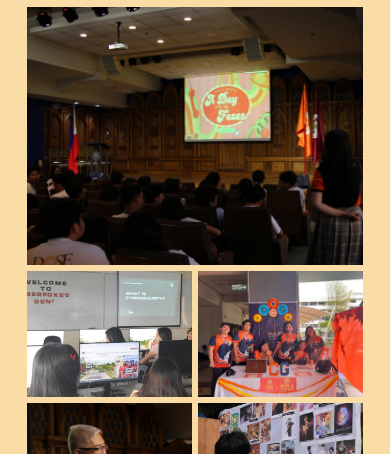
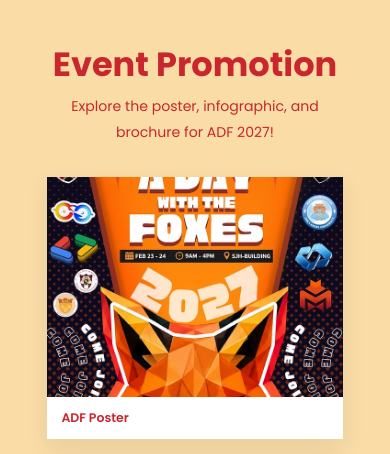
Before and after one commit to hiejie/adf-project, a web app: file home.html in a window 390 px wide. Shown: the part 5010-5464 px from the top of the page. Run offline with its HTML, style and script files only (its server is not run), Linux system fonts and the light colour scheme.

Commit message:
updated home and feature page

```diff
--- a/css/home.css
+++ b/css/home.css
@@ -1081,6 +1087,92 @@ p {
   margin: 55px auto 0;
 
   text-align: left;
+}
+
+.event-promotion {
+  width: 88%;
+  max-width: 1200px;
+  margin: 55px auto 0;
+  text-align: center;
+}
+
+.event-promotion-header {
+  display: flex;
+  flex-direction: column;
+  align-items: center;
+  justify-content: center;
+  gap: 30px;
+}
+
+.event-promotion h2 {
+  margin: 8px 0 12px;
+  color: var(--red);
+}
+
+.event-promotion-header > div > p:last-child {
+  max-width: 560px;
+  margin: 0 auto;
+  color: var(--red);
+  font-size: 0.88rem;
+  line-height: 1.8;
+}
+
+.event-promotion-btn {
+  display: inline-flex;
+  align-items: center;
+  justify-content: center;
+  padding: 11px 30px;
+  border: 1.5px solid var(--red);
+  border-radius: 50px;
+  color: var(--red);
+  font-size: 0.75rem;
+  font-weight: 600;
+  white-space: nowrap;
+  transition: background 0.2s ease, color 0.2s ease;
+}
+
+.event-promotion-btn:hover {
+  background: var(--red);
+  color: var(--white);
+}
+
+.event-promotion .event-promotion-btn {
+  flex-shrink: 0;
+}
+
+.promotion-gallery {
+  display: grid;
+  grid-template-columns: repeat(3, minmax(0, 1fr));
+  gap: 18px;
+  margin-top: 32px;
+}
+
+.promotion-gallery-card {
+  display: flex;
+  flex-direction: column;
+  overflow: hidden;
+  background: var(--white);
+  color: var(--red);
+  cursor: zoom-in;
+  text-align: left;
+  box-shadow: 0 8px 22px rgba(22, 43, 69, 0.08);
+}
+
+.promotion-gallery-card img {
+  width: 100%;
+  height: 220px;
+  object-fit: cover;
+  transition: transform 0.3s ease;
+}
+
+.promotion-gallery-card:hover img {
+  transform: scale(1.03);
+}
+
+.promotion-gallery-card span {
+  padding: 12px 14px;
+  font-size: 0.78rem;
+  font-weight: 600;
 }
 
 .gallery-label {
@@ -1605,6 +1710,18 @@ p {
     font-size: 0.8rem;
   }
 
+  .event-promotion {
+    margin-top: 40px;
+  }
+
+  .event-promotion-header {
+    gap: 20px;
+  }
+
+  .promotion-gallery {
+    grid-template-columns: 1fr;
+  }
+
   /* Gallery */
 
   .join-gallery {
--- a/home.html
+++ b/home.html
@@ -128,7 +128,7 @@
           for more information.
         </p>
 
-        <!--<a href="register.html" class="btn">Register Now!</a>-->
+        <a href="#register" class="btn">Register Now!</a>
       </div>
 
       <div class="about-curve">
@@ -375,84 +375,41 @@
         </a>
       </div>
 
-       <!-- Photo Gallery -->
-  <div class="join-gallery" id="photo-gallery">
-
-    <p class="gallery-label">PHOTO GALLERY</p>
-
-    <div class="join-gallery-grid">
-
-      <!-- Large Photo -->
-      <a class="gallery-item gallery-main" href="#gallery-photo-1" aria-label="View Highlights from ADF2027 photo enlarged">
-        <img
-          src="images/gallery/gallery-1.jpg"
-          alt="Highlights from ADF2027"
-        >
-      </a>
-
-
-      <!-- Small Photo 1 -->
-      <a class="gallery-item" href="#gallery-photo-2" aria-label="View ADF2027 event photo 2 enlarged">
-        <img
-          src="images/gallery/gallery-2.jpg"
-          alt="ADF2027 event photo 2"
-        >
-      </a>
-
-
-      <!-- Small Photo 2 -->
-      <a class="gallery-item" href="#gallery-photo-3" aria-label="View ADF2027 event photo 3 enlarged">
-        <img
-          src="images/gallery/gallery-3.jpg"
-          alt="ADF2027 event photo 3"
-        >
-      </a>
-
-
-      <!-- Small Photo 3 -->
-      <a class="gallery-item" href="#gallery-photo-4" aria-label="View ADF2027 event photo 4 enlarged">
-        <img
-          src="images/gallery/gallery-4.jpg"
-          alt="ADF2027 event photo 4"
-        >
-      </a>
-
-
-      <!-- Small Photo 4 -->
-      <a class="gallery-item" href="#gallery-photo-5" aria-label="View ADF2027 event photo 5 enlarged">
-        <img
-          src="images/gallery/gallery-5.jpg"
-          alt="ADF2027 event photo 5"
-        >
-      </a>
-
+      <div class="event-promotion">
+        <div class="event-promotion-header">
+          <div>
+            <h2>Event Promotion</h2>
+            <p>Explore the poster, infographic, and brochure for ADF 2027!</p>
+          </div>
         </div>
 
-  </div>
-<!-- zoom effect layout of images -->
-      <div class="gallery-lightbox" id="gallery-photo-1">
-        <a class="gallery-lightbox-close" href="#photo-gallery" aria-label="Close enlarged photo">&times;</a>
-        <img src="images/gallery/gallery-1.jpg" alt="Highlights from ADF2027">
+        <div class="promotion-gallery" aria-label="ADF promotional materials">
+          <a class="promotion-gallery-card" href="#promotion-poster" aria-label="View ADF poster enlarged">
+            <img src="images/adf-poster.avif" alt="A Day with the Foxes 2027 poster">
+            <span>ADF Poster</span>
+          </a>
+          <a class="promotion-gallery-card" href="#promotion-infographic" aria-label="View ADF infographic enlarged">
+            <img src="images/adf-infographic.png" alt="A Day with the Foxes event infographic">
+            <span>Infographic</span>
+          </a>
+          <a class="promotion-gallery-card" href="#promotion-brochure" aria-label="View ADF brochure enlarged">
+            <img src="images/adf-brochure.png" alt="A Day with the Foxes event brochure">
+            <span>Brochure</span>
+          </a>
         </div>
 
-      <div class="gallery-lightbox" id="gallery-photo-2">
-        <a class="gallery-lightbox-close" href="#photo-gallery" aria-label="Close enlarged photo">&times;</a>
-        <img src="images/gallery/gallery-2.jpg" alt="ADF2027 event photo 2">
+        <div class="gallery-lightbox" id="promotion-poster">
+          <a class="gallery-lightbox-close" href="#register" aria-label="Close enlarged poster">&times;</a>
+          <img src="images/adf-poster.avif" alt="A Day with the Foxes 2027 poster">
         </div>
-
-      <div class="gallery-lightbox" id="gallery-photo-3">
-        <a class="gallery-lightbox-close" href="#photo-gallery" aria-label="Close enlarged photo">&times;</a>
-        <img src="images/gallery/gallery-3.jpg" alt="ADF2027 event photo 3">
+        <div class="gallery-lightbox" id="promotion-infographic">
+          <a class="gallery-lightbox-close" href="#register" aria-label="Close enlarged infographic">&times;</a>
+          <img src="images/adf-infographic.png" alt="A Day with the Foxes event infographic">
         </div>
-
-      <div class="gallery-lightbox" id="gallery-photo-4">
-        <a class="gallery-lightbox-close" href="#photo-gallery" aria-label="Close enlarged photo">&times;</a>
-        <img src="images/gallery/gallery-4.jpg" alt="ADF2027 event photo 4">
+        <div class="gallery-lightbox" id="promotion-brochure">
+          <a class="gallery-lightbox-close" href="#register" aria-label="Close enlarged brochure">&times;</a>
+          <img src="images/adf-brochure.png" alt="A Day with the Foxes event brochure">
         </div>
-
-      <div class="gallery-lightbox" id="gallery-photo-5">
-        <a class="gallery-lightbox-close" href="#photo-gallery" aria-label="Close enlarged photo">&times;</a>
-        <img src="images/gallery/gallery-5.jpg" alt="ADF2027 event photo 5">
       </div>
 
       <div class="join-wave">
@@ -466,11 +423,6 @@
 
     <!-- ================= FOOTER ================= -->
     <footer class="site-footer" id="contact">
-
-      <div class="footer-contact">
-        <p>admissions@hau.edu.ph</p>
-        <p>(63) (045) 888-5748</p>
-      </div>
 
       <div class="footer-branding">
 
--- a/scripts/main.js
+++ b/scripts/main.js
@@ -38,6 +38,18 @@
       menuToggle.setAttribute("aria-label", "Open navigation menu");
     });
   });
+
+  /* Center the About section */
+  const heroAboutLink = document.querySelector('.hero a[href="#about"]');
+  const aboutSection = document.getElementById("about");
+
+  if (heroAboutLink && aboutSection) {
+    heroAboutLink.addEventListener("click", (event) => {
+      event.preventDefault();
+      aboutSection.scrollIntoView({ behavior: "smooth", block: "center" });
+      history.replaceState(null, "", "#about");
+    });
+  }
 
 
 /* =========================================================
```
Also changed, not shown: other parts of css/home.css (+29 -10 lines), css/features.css (+130 -3 lines), features.html (+61 -14 lines). Lines whose indentation alone changed are shown as unchanged.
